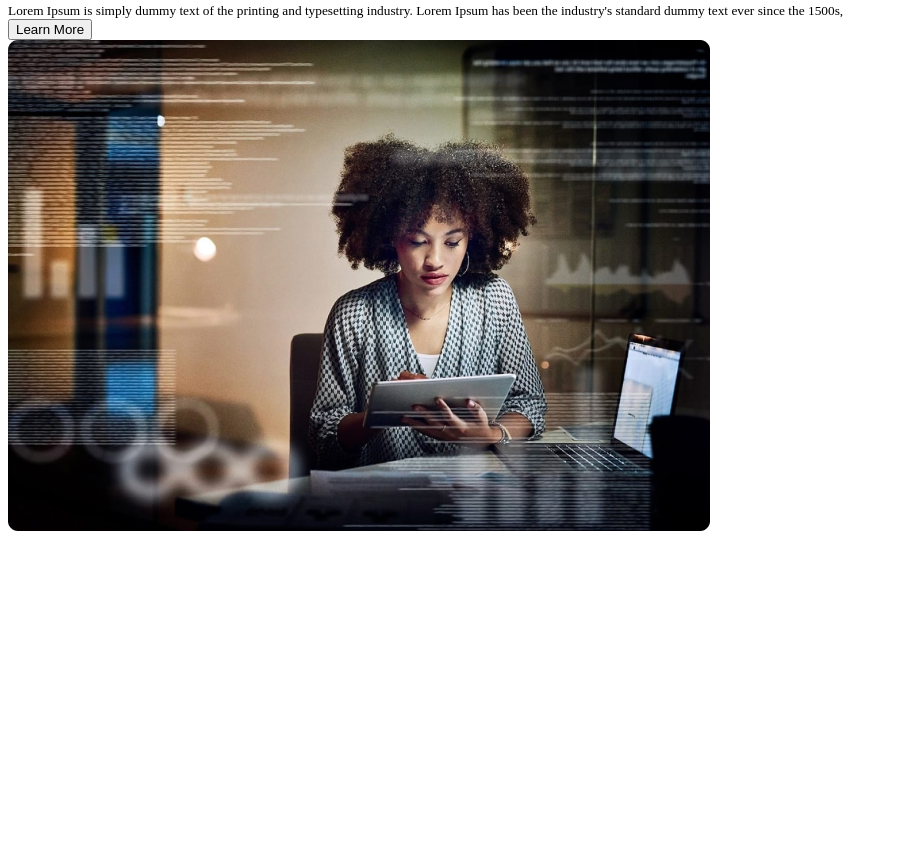
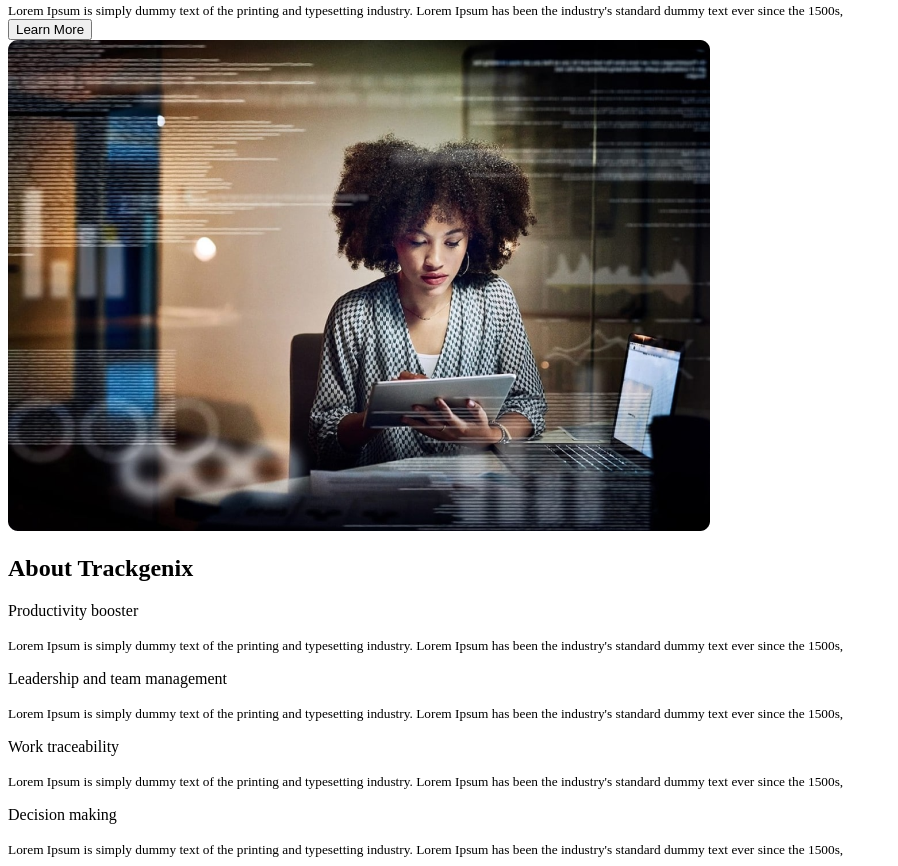
Before and after one commit to gonzaloperrone/BaSP-A2022-Etapa-1, a plain HTML site: page Semana-01/index.html in a window 1280 px wide. Shown: the part 304-1170 px from the top of the page, without its empty margins (0-898 px from the left). Before the commit the page ends 847 px from the top, so only its background shows below. Drawn offline with Linux system fonts and the light colour scheme.

Commit message:
BaSP-W01: add about trackgenix section

```diff
--- a/Semana-01/index.html
+++ b/Semana-01/index.html
@@ -58,6 +58,39 @@
     </div>
   </section>
 
+  <section>
+    <h2>About Trackgenix</h2>
+    <article>
+      <p>Productivity booster</p>
+      <small>Lorem Ipsum is simply dummy text of the printing and
+        typesetting industry. Lorem Ipsum has been the industry's
+        standard dummy text ever since the 1500s,
+      </small>
+    </article>
+    <article>
+      <p>Leadership and team management</p>
+      <small>Lorem Ipsum is simply dummy text of the printing and
+        typesetting industry. Lorem Ipsum has been the industry's
+        standard dummy text ever since the 1500s,
+      </small>
+    </article>
+    <article>
+      <p>Work traceability</p>
+      <small>Lorem Ipsum is simply dummy text of the printing and
+        typesetting industry. Lorem Ipsum has been the industry's
+        standard dummy text ever since the 1500s,
+      </small>
+    </article>
+    <article>
+      <p>Decision making</p>
+      <small>Lorem Ipsum is simply dummy text of the printing and
+        typesetting industry. Lorem Ipsum has been the industry's
+        standard dummy text ever since the 1500s,
+      </small>
+    </article>
+
+  </section>
+
 </body>
 
 </html>
```
